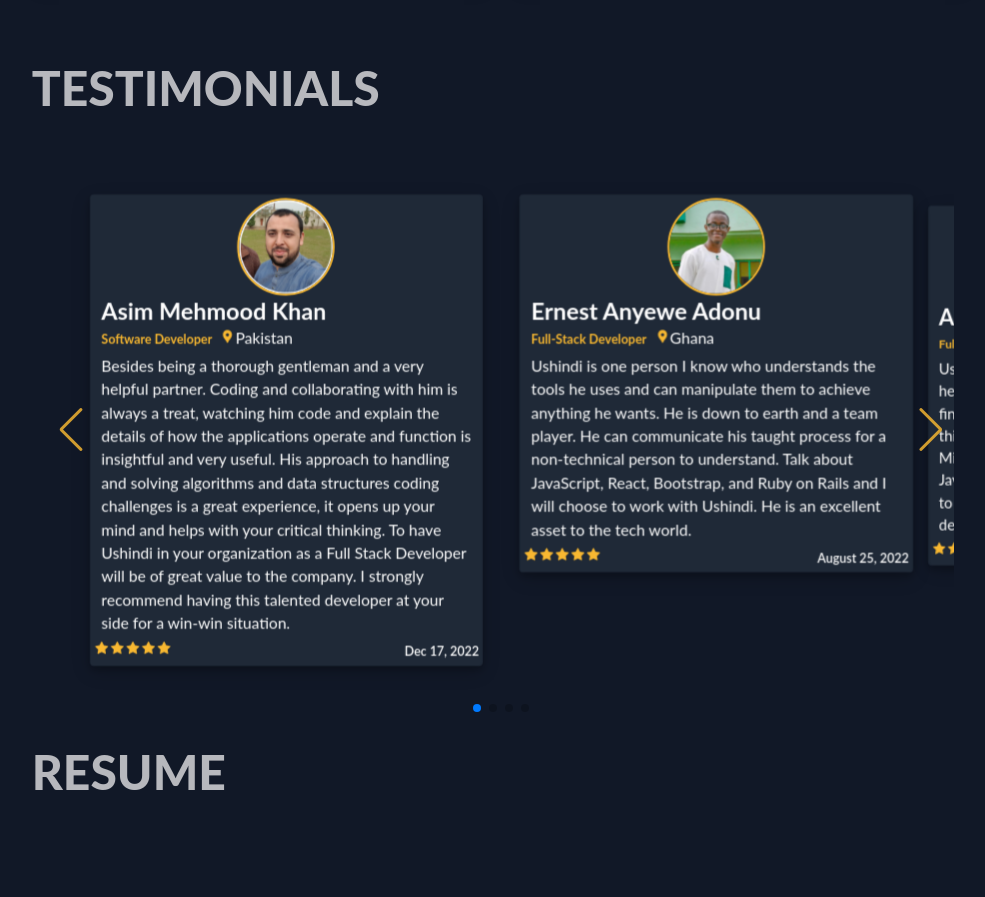
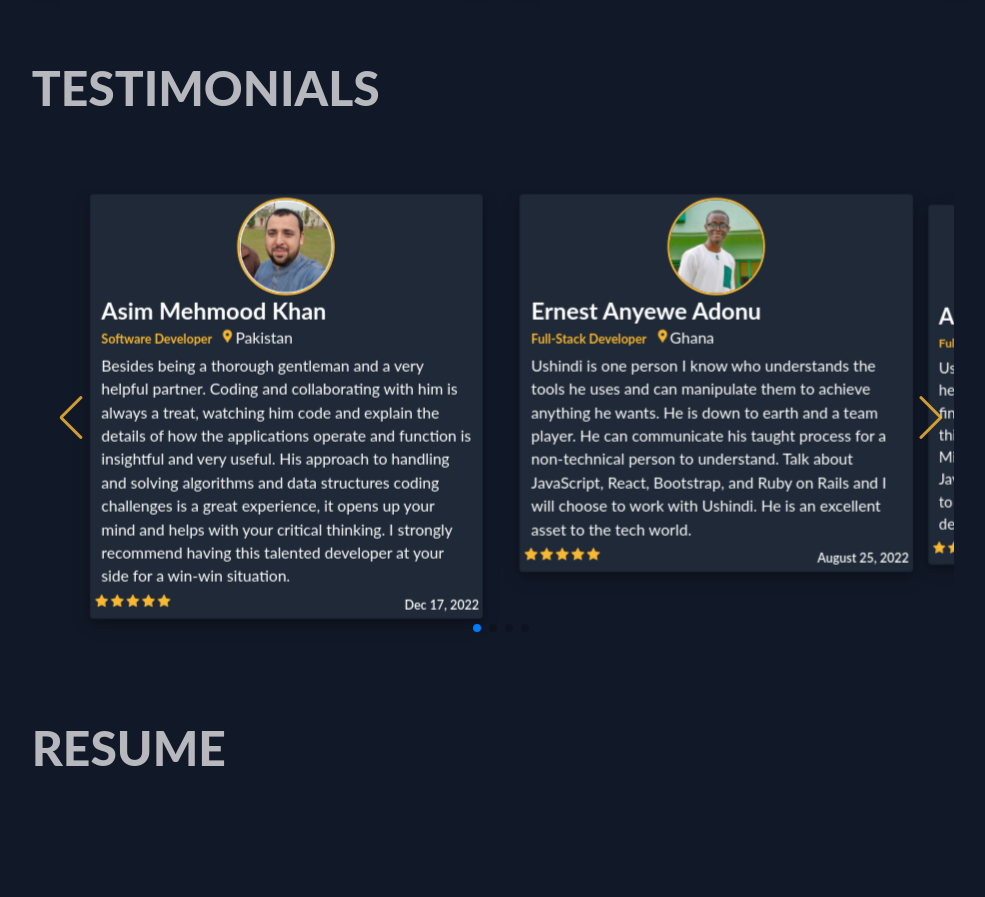
Before and after one commit to bienvenuushindi/my-portfolio, a React (Create React App) app: page / in a window 1280 px wide. Shown: the part 2940-3837 px from the top of the page, without its empty margins (267-1252 px from the left). Built offline with nearby package versions, Linux system fonts and the light colour scheme.

Commit message:
Update testimonial carousel

```diff
--- a/src/components/items/testimonialCard.js
+++ b/src/components/items/testimonialCard.js
@@ -9,7 +9,7 @@ const TestimonialCard = ({item}) => {
 
     return (
         <div
-            className=" p-1 max-h-fit text-white rounded shadow shadow-2xl my-14 shadow-gray-light custom-shadow bg-secondary ">
+            className="p-1  text-white rounded shadow shadow-2xl shadow-gray-light custom-shadow bg-secondary mb-6 ">
             <div className="flex flex-col">
                 <div className="image grid items-start lg:mx-4">
                     <img src={item.image} alt={item.name} className="rounded border border-tertiary border-2 testimonial-image"/>
--- a/src/components/slide.js
+++ b/src/components/slide.js
@@ -17,14 +17,14 @@ function Slider({ testimonials }) {
   return (
     <Swiper
         loop={true}
-        loopFillGroupWithBlank={true}
+        loopFillGroupWithBlank={false}
         pagination={{
             clickable: true,
         }}
         autoplay={{ delay: 10 }}
         navigation={true}
         modules={[EffectCoverflow, Pagination, Navigation]}
-        className="mySwiper"
+        className="mySwiper flex my-14"
         effect={"coverflow"}
         coverflowEffect={{
             rotate: 0,
--- a/src/siteData.js
+++ b/src/siteData.js
@@ -117,8 +117,8 @@ export const testimonials = [
         comment: 'Besides being a thorough gentleman and a very helpful partner. Coding and collaborating with ' +
             'him is always a treat, watching him code and explain the details of how the applications operate and ' +
             'function is insightful and very useful. His approach to handling and solving algorithms and data structures' +
-            ' coding challenges is a great experience, it opens up your mind and helps with your critical thinking. To have' +
-            ' Ushindi in your organization as a Full Stack Developer will be of great value to the company. I strongly ' +
+            ' coding challenges is a great experience, it opens up your mind and helps with your critical thinking' +
+            '. I strongly ' +
             'recommend having this talented developer at your side for a win-win situation.',
         location: 'Pakistan',
         date: 'Dec 17, 2022',
```
